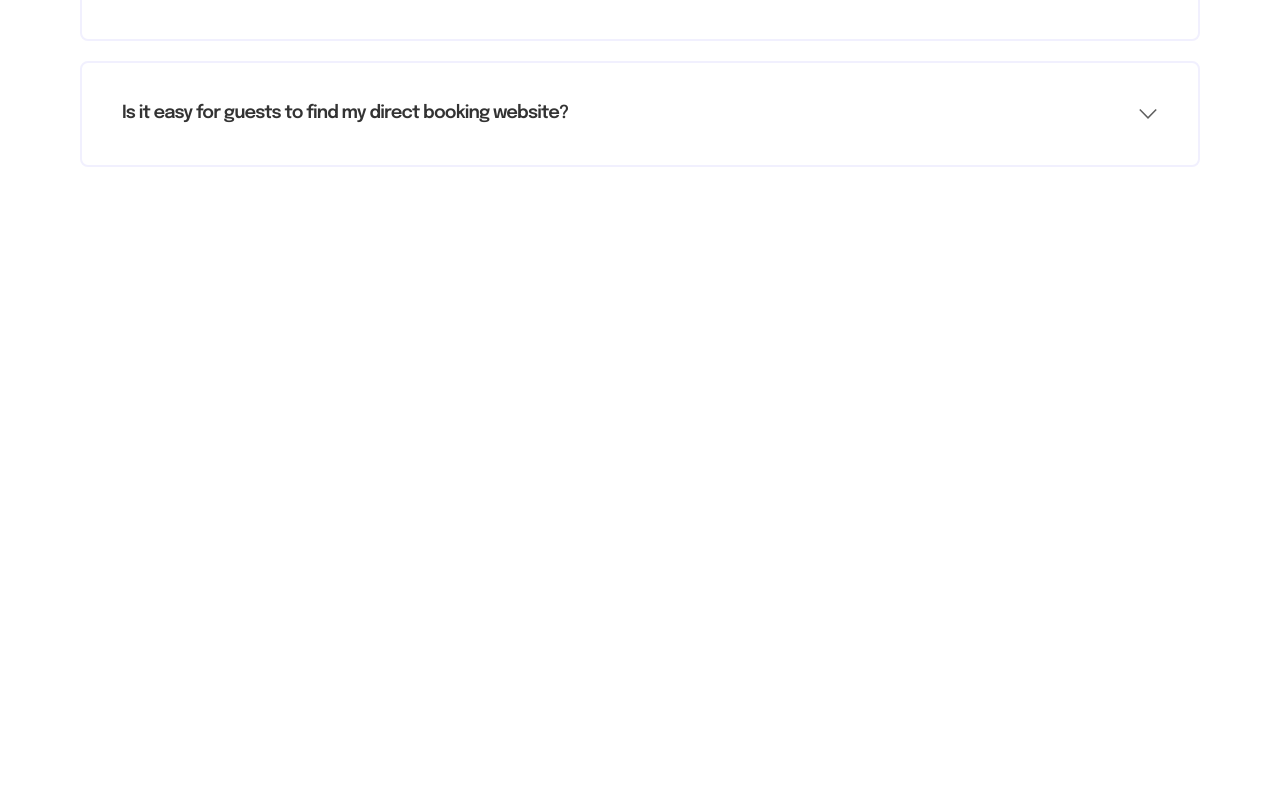
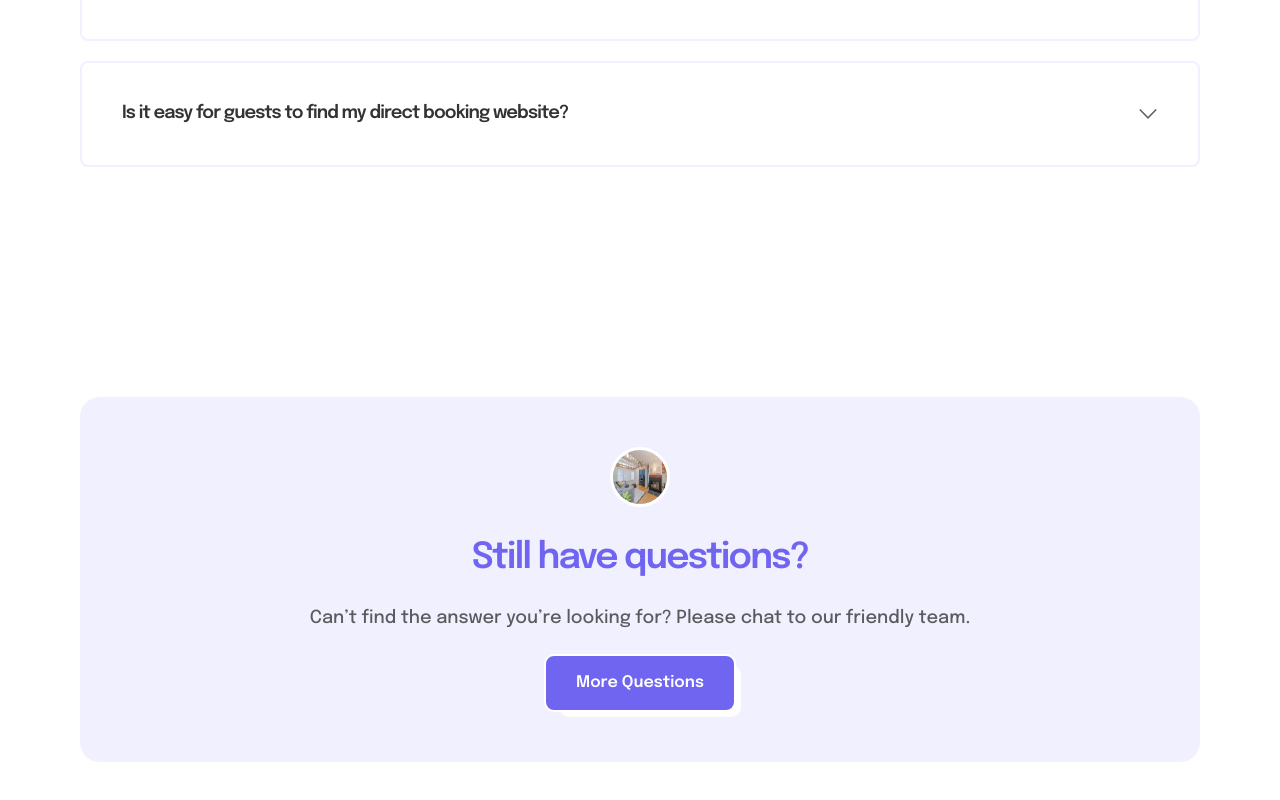
Before and after one commit to ChristianWare/Case-Study-One, a Next.js app: page / in a window 1280 px wide. Shown: the part 5673-6473 px from the top of the page. Before the commit the page ends 5990 px from the top, so only its background shows below. Built offline with nearby package versions, Linux system fonts and the light colour scheme.

Commit message:
FinalCTA1 Done

```diff
--- a/src/app/page.tsx
+++ b/src/app/page.tsx
@@ -7,6 +7,7 @@ import Discover from "@/components/Discover/Discover";
 import Properties from "@/components/Properties/Properties";
 import Owner from "@/components/Owner/Owner";
 import Faqs from "@/components/Faqs/Faqs";
+import FinalCTA1 from "@/components/FinalCTA1/FinalCTA1";
 
 export default function Home() {
   return (
@@ -18,6 +19,7 @@ export default function Home() {
       <Properties />
       <Owner />
       <Faqs />
+      <FinalCTA1 />
     </div>
   );
 }
--- /dev/null
+++ b/src/components/FinalCTA1/FinalCTA1.module.css
@@ -0,0 +1,27 @@
+.content {
+  background-color: var(--purple2);
+  padding: 5rem;
+  border-radius: 20px;
+  display: flex;
+  flex-direction: column;
+  align-items: center;
+  justify-content: center;
+  gap: 2rem;
+}
+
+.img {
+  border-radius: 50%;
+  border: 3px solid var(--white);
+}
+
+.heading {
+  color: var(--purple);
+  text-align: center;
+}
+
+.copy {
+  text-align: center;
+  font-size: 1.8rem;
+  opacity: 0.7;
+  font-weight: 500;
+}
--- /dev/null
+++ b/src/components/FinalCTA1/FinalCTA1.tsx
@@ -0,0 +1,29 @@
+import ContentPadding from "../ContentPadding/ContentPadding";
+import LayoutWrapper from "../LayoutWrapper/LayoutWrapper";
+import styles from "./FinalCTA1.module.css";
+import Image from "next/image";
+import Img from "../../../public/images/img1.jpg";
+import Button from "../Button/Button";
+
+const FinalCTA1 = () => {
+  return (
+    <LayoutWrapper>
+      <ContentPadding>
+        <div className={styles.content}>
+          <div className={styles.imgContainer}>
+            <Image src={Img} alt='image' width={60} height={60} className={styles.img} />
+          </div>
+          <h3 className={styles.heading}>Still have questions?</h3>
+          <p className={styles.copy}>
+            Can’t find the answer you’re looking for? Please chat to our
+            friendly team.
+          </p>
+          <div className={styles.btnContainer}>
+            <Button text='More Questions' btnType='secondary' href='/' />
+          </div>
+        </div>
+      </ContentPadding>
+    </LayoutWrapper>
+  );
+};
+export default FinalCTA1;
```
